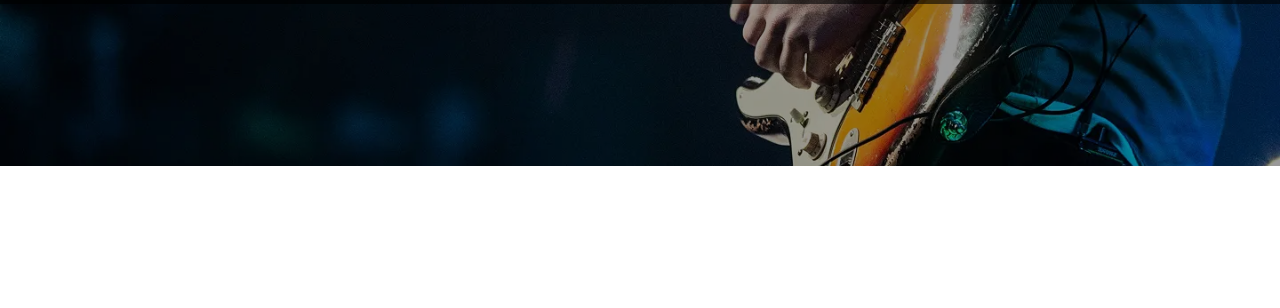
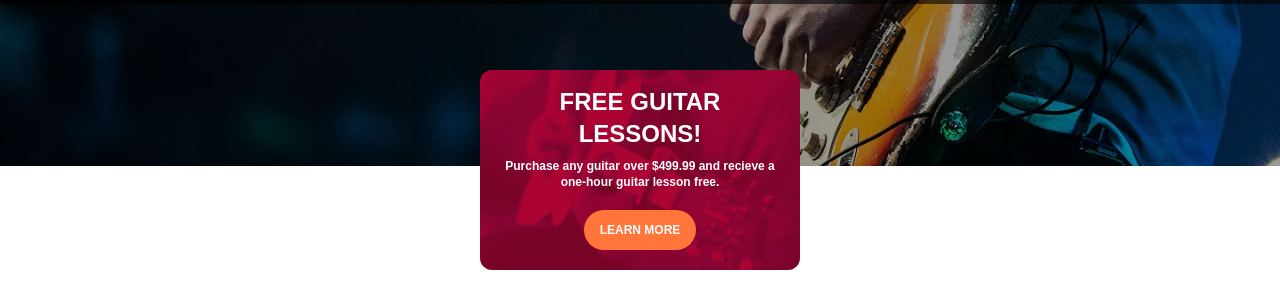
Before and after one commit to annaeugeniyevna/central-music-on-React, a React (Vite) app: page / in a window 1280 px wide. Shown: the part 344-652 px from the top of the page. Built offline with nearby package versions, Linux system fonts and the light colour scheme.

Commit message:
feat: add PromoBanner section

```diff
--- a/src/App.jsx
+++ b/src/App.jsx
@@ -2,6 +2,8 @@ import {Routes, Route} from "react-router-dom";
 
 import Hero from "./components/Hero";
 import Navbar from "./components/Navbar";
+import PromoBanner from "./components/PromoBanner";
+
 import Guitars from "./pages/Guitars";
 import Accessories from "./pages/Accessories";
 import Storage from "./pages/Storage";
@@ -19,7 +21,12 @@ const App = () => {
       </div>
 
      <Routes>
-      <Route path="/" element={<Hero/>}/>
+      <Route path="/" element={
+        <>
+          <Hero/>
+          <PromoBanner/>
+        </>
+        }/>
 
       <Route path="/guitars" element={<Guitars/>}/>
       <Route path="/accessories" element={<Accessories/>}/>
--- /dev/null
+++ b/src/components/PromoBanner.jsx
@@ -0,0 +1,39 @@
+import PromoBg from "../assets/images/promo-bg.jpg";
+
+const PromoBanner = () => {
+    const bgPromo = {
+            backgroundImage: `url(${PromoBg})`,
+            backgroundSize: 'cover',
+            backgroundPosition: 'center',
+            backgroundRepeat: 'no-repeat',
+        };
+    return (
+        <>
+            <section
+            style={bgPromo}
+            className="relative z-20 max-w-[320px] min-h-[200px] rounded-xl py-4 mx-auto -mt-24">
+                <div
+                className="max-w-[1440px] mx-auto px-[5%]">
+                    <div className="mb-5">
+                        <h2
+                        className="font-work font-bold text-2xl text-white text-center pb-2">
+                           FREE GUITAR LESSONS!
+                        </h2>
+                        <p
+                        className="font-work font-semibold text-xs text-white text-center">
+                            Purchase any guitar over $499.99 and recieve a one-hour guitar lesson free.
+                        </p>
+                    </div>
+                    <div className="flex justify-center">
+                        <a href="/"
+                        className="font-work font-semibold text-xs text-white bg-btn-bg py-3 px-4 rounded-full">
+                            LEARN MORE
+                        </a>
+                    </div>
+                </div>
+            </section>
+        </>
+    );
+};
+
+export default PromoBanner;
```
Also changed, not shown: src/assets/images/promo-bg.jpg (renamed from src/assets/images/Lesson Call Out/Mobile.jpg).
